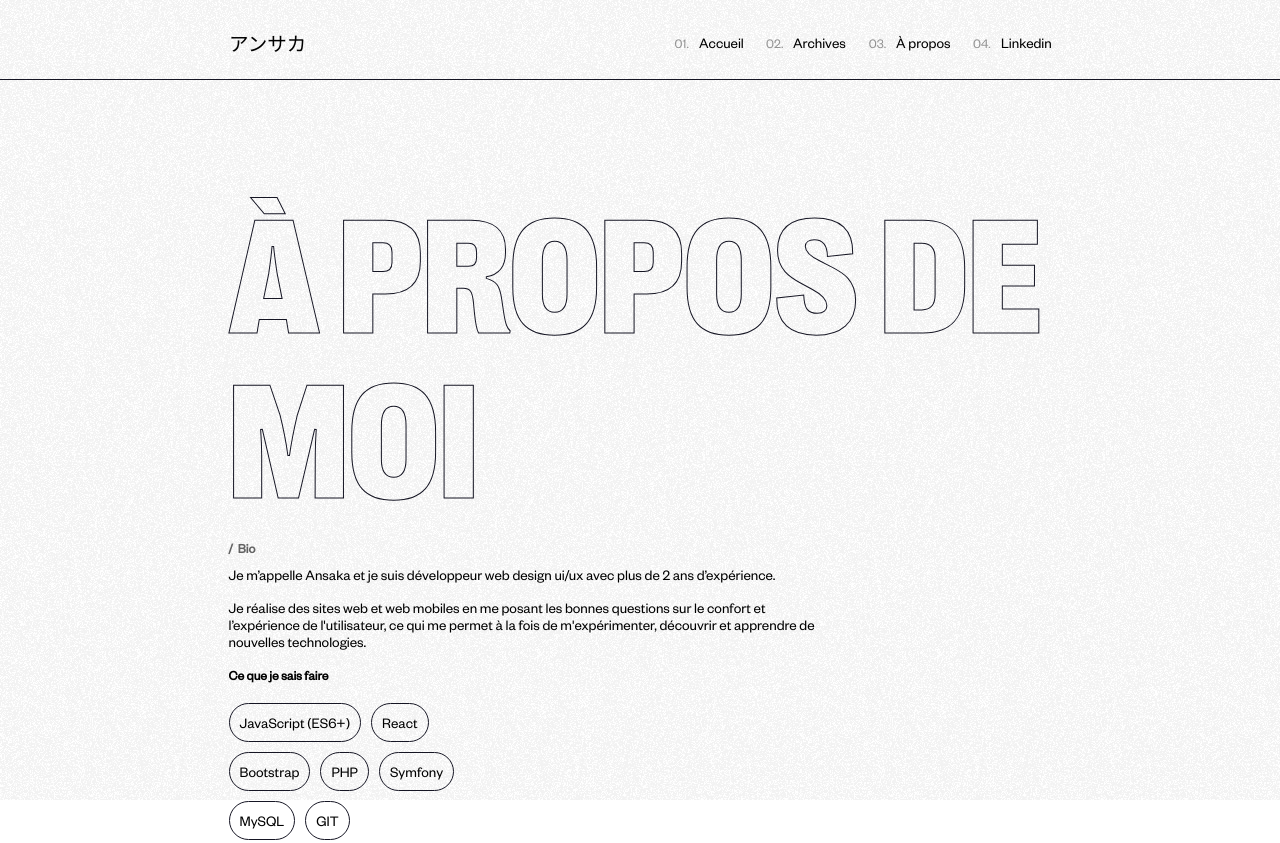
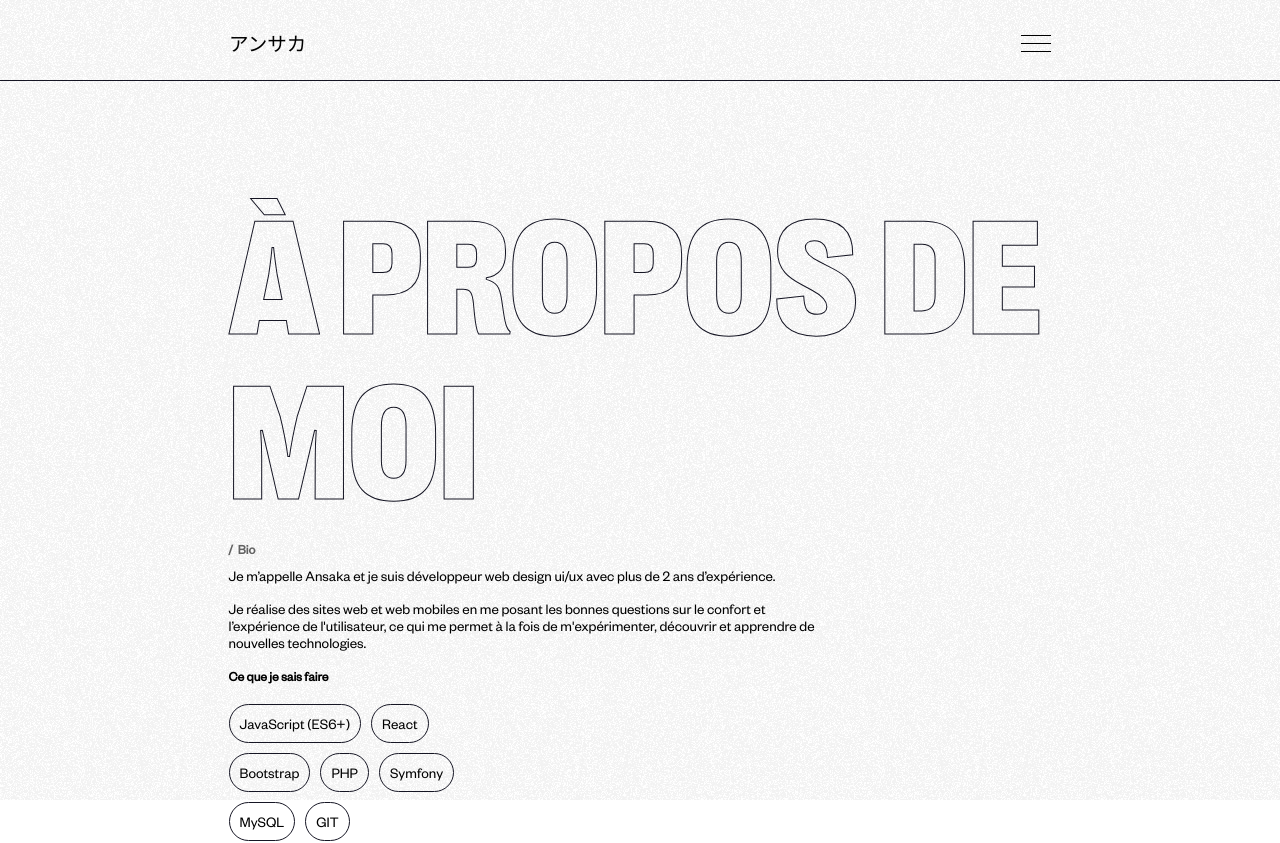
Before and after one commit to iamansaka/website, a Next.js app: page /a-propos in a window 1280 px wide. Shown: the top 843 px of the page. Built offline with nearby package versions, Linux system fonts and the light colour scheme.

Commit message:
Ajout menu burger

```diff
--- a/components/Header/Header.js
+++ b/components/Header/Header.js
@@ -1,5 +1,5 @@
 // Librairie
-import React from "react";
+import React, { useState, useEffect } from "react";
 
 // Composants
 import Logo from "../Logo/Logo";
@@ -7,15 +7,41 @@ import TextWrapper from "../TextWrapper/TextWrapper";
 import Navigation from "../Navigation/Navigation";
 
 // Styled
-import { StyledHeader } from "../../styles/module/Header.styled";
+import { StyledHeader, ButtonBurgerStyled } from "../../styles/module/Header.styled";
 
 export default function Header() {
+  const [menuToggle, setMenuToggle] = useState(false);
+  const [largeurEcran, setLargeurEcran] = useState();
+
+  const handleShowMenu = () => {
+    setMenuToggle(!menuToggle);
+  };
+
+  useEffect(() => {
+    const innerWidth = () => {
+      if (window !== "undefined") {
+        setLargeurEcran(window.innerWidth);
+      }
+    };
+
+    window.addEventListener("resize", innerWidth);
+
+    return () => {
+      window.removeEventListener("resize", innerWidth);
+    };
+  }, []);
+
   return (
     <StyledHeader>
       <Logo url="/">
         <TextWrapper>アンサカ</TextWrapper>
       </Logo>
-      <Navigation />
+      <ButtonBurgerStyled onClick={handleShowMenu} menuOpen={menuToggle}>
+        <span></span>
+        <span></span>
+        <span></span>
+      </ButtonBurgerStyled>
+      {(menuToggle || largeurEcran > 768) && <Navigation />}
     </StyledHeader>
   );
 }
--- a/styles/device.js
+++ b/styles/device.js
@@ -1,6 +1,6 @@
 const size = {
   xs: "450px",
-  sm: "600px",
+  sm: "768px",
   md: "800px",
   lg: "990px",
   xl: "1200px",
--- a/styles/module/Header.styled.js
+++ b/styles/module/Header.styled.js
@@ -12,3 +12,36 @@ export const StyledHeader = styled.header`
   padding-inline: 17.8541666667vw;
   border-bottom: 1px solid var(--dark);
 `;
+
+export const ButtonBurgerStyled = styled.button`
+  position: relative;
+  width: 2rem;
+  height: 2rem;
+  background: transparent;
+  cursor: pointer;
+  z-index: 90;
+
+  span {
+    position: absolute;
+    left: 0;
+    display: block;
+    width: 100%;
+    height: 1px;
+    background: #000;
+    transition: 1s cubic-bezier(0.26, 1, 0.48, 1);
+
+    &:nth-of-type(1) {
+      transform: ${(props) =>
+        props.menuOpen ? `translateY(0) rotate(-45deg)` : `translateY(-8px)`};
+    }
+
+    &:nth-of-type(2) {
+      opacity: ${(props) => (props.menuOpen ? `0` : `1`)};
+    }
+
+    &:nth-of-type(3) {
+      transform: ${(props) =>
+        props.menuOpen ? `translateY(0) rotate(45deg)` : `translateY(8px)`};
+    }
+  }
+`;
--- a/styles/module/Navigation.js
+++ b/styles/module/Navigation.js
@@ -1,12 +1,22 @@
 import styled from "styled-components";
+import { device } from "../device";
 
-export const StyledNavigation = styled.nav``;
+export const StyledNavigation = styled.nav`
+  @media ${device.sm} {
+    width: 100%;
+    display: block;
+    margin-top: 25px;
+  }
+`;
 
 export const StyledNavigationList = styled.ul`
   display: flex;
   flex-wrap: wrap;
   pointer-events: all;
   gap: 1.5rem;
+  @media ${device.sm} {
+    flex-direction: column;
+  }
 `;
 
 export const StyledNavigationItem = styled.li`
```
